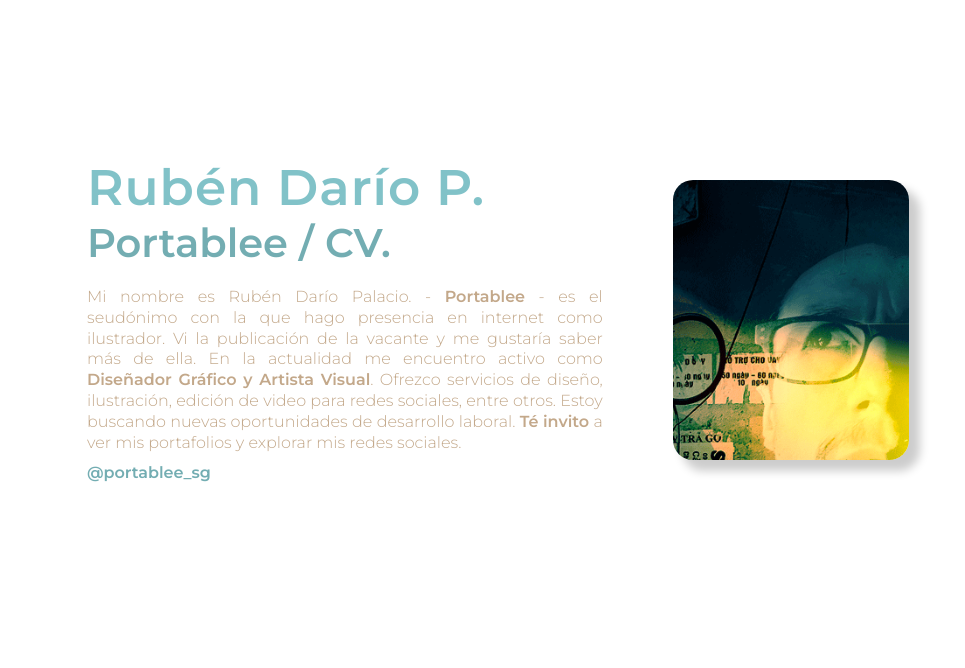
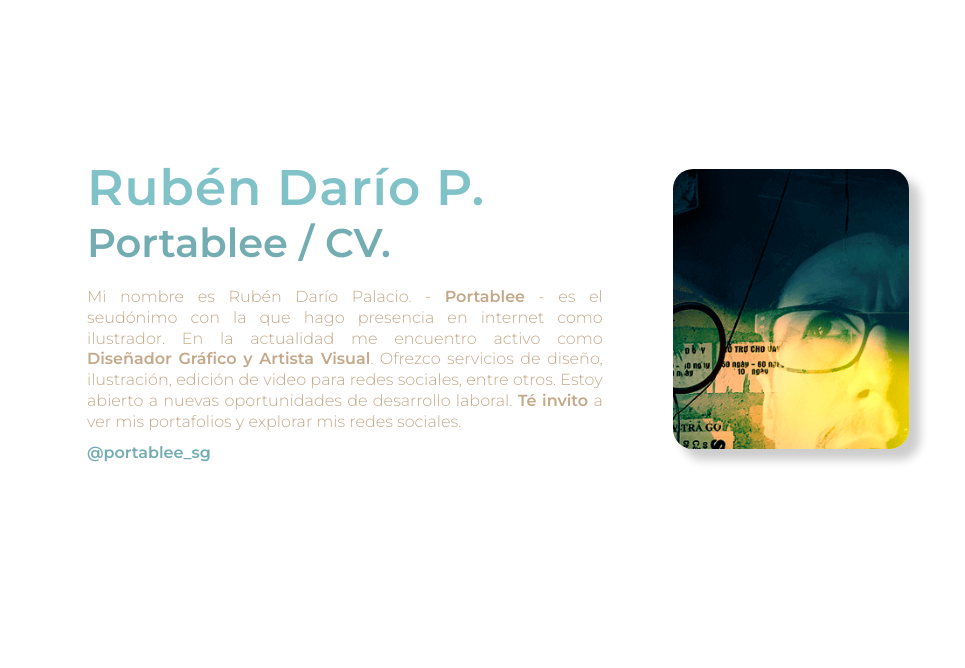
Before and after one commit to portablee/CV-RDP, a plain HTML site: page index.html in a window 1280 px wide. Shown: the part 132-800 px from the top of the page, without its empty margins (147-1112 px from the left). Drawn offline with nearby package versions, Linux system fonts and the light colour scheme.

Commit message:
editing  principal text
editing  principal text

```diff
--- a/index.html
+++ b/index.html
@@ -61,7 +61,7 @@
           <div class="info-cont">
           <h1>Rubén Darío P.</h1>
           <h2>Portablee / CV.</h2>
-          <p>Mi nombre es Rubén Darío Palacio. - <strong>Portablee</strong> - es el seudónimo con la que hago presencia en internet como ilustrador. Vi la publicación de la vacante y me gustaría saber más de ella. En la actualidad me encuentro activo como <strong>Diseñador Gráfico y Artista Visual</strong>. Ofrezco servicios de diseño, ilustración, edición de video para redes sociales, entre otros. Estoy buscando nuevas oportunidades de desarrollo laboral. <strong>Té invito</strong> a ver mis portafolios y explorar mis redes sociales. </p>
+          <p>Mi nombre es Rubén Darío Palacio. - <strong>Portablee</strong> - es el seudónimo con la que hago presencia en internet como ilustrador. <!--Vi la publicación de la vacante y me gustaría saber más de ella. --->En la actualidad me encuentro activo como <strong>Diseñador Gráfico y Artista Visual</strong>. Ofrezco servicios de diseño, ilustración, edición de video para redes sociales, entre otros. Estoy abierto a nuevas oportunidades de desarrollo laboral. <strong>Té invito</strong> a ver mis portafolios y explorar mis redes sociales. </p>
           <h4 class="subti-cont">@portablee_sg</h4>
 
 
```
